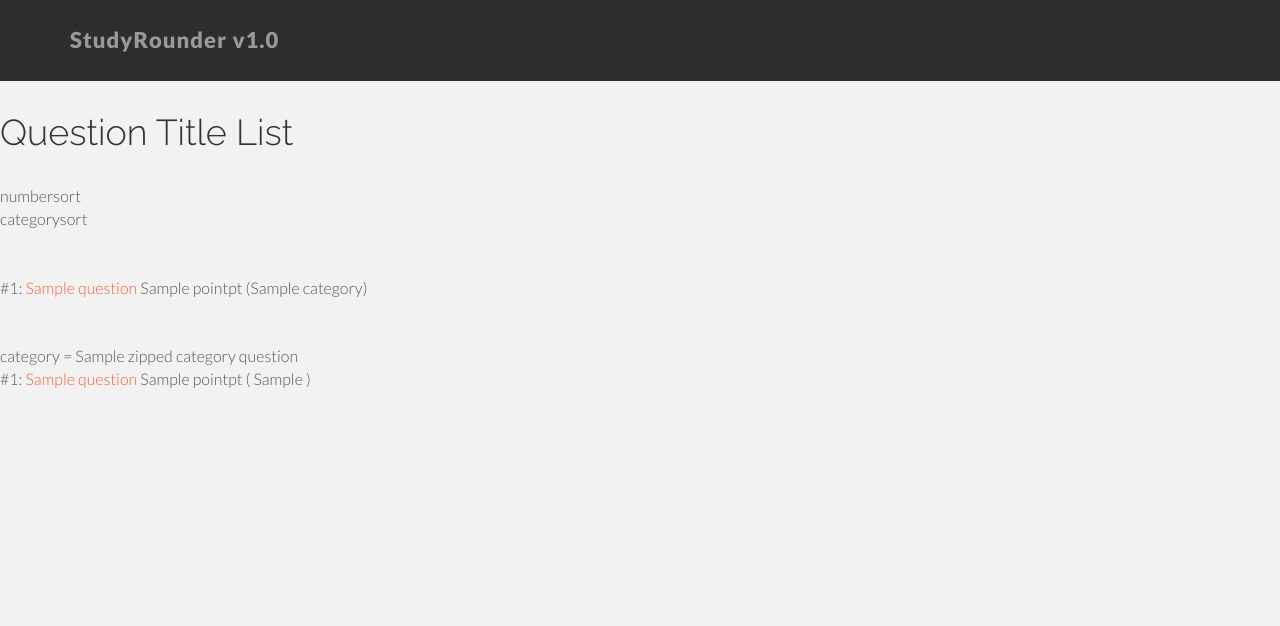
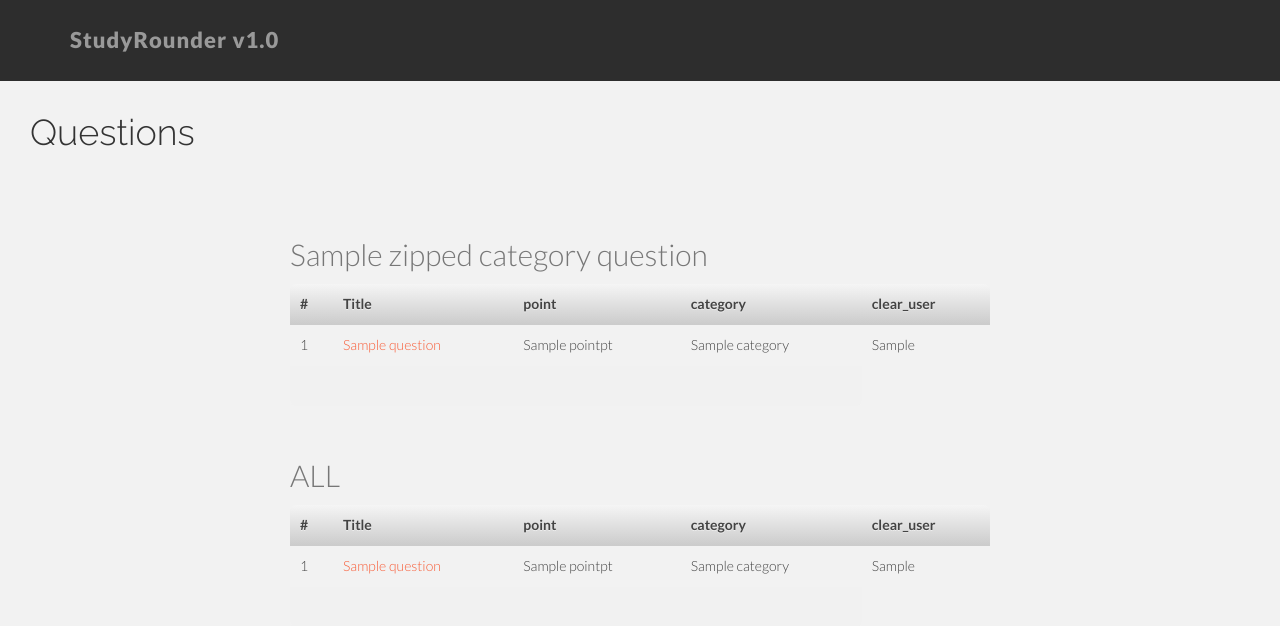
Before and after one commit to chestermx/StudyRounder, a Django app: template StudyRounder/general/templates/top.html in a window 1280 px wide. Shown: the top 626 px of the page. Run offline with Django 3.2, Linux system fonts and the light colour scheme; the template is opened without the code that fills it: most values are stand-ins (such as "Sample title", 1, 10 or a date in 2020); some libraries are stand-ins or nearby versions.

Commit message:
[add]questionをzebra.cssを用いてUI向上

```diff
--- a/StudyRounder/general/templates/base.html
+++ b/StudyRounder/general/templates/base.html
@@ -8,6 +8,8 @@
     <link href="{% static 'bootstrap-3.3.7-dist/css/bootstrap.css' %}" rel="stylesheet">
     <link href="{% static 'assets/css/font-awesome.min.css' %}" rel="stylesheet">
     <link href="{% static 'assets/css/main.css' %}" rel="stylesheet">
+    <script type="text/javascript" src="{% static 'jquery-3.2.1.min.js' %}"></script>
+    <script type="text/javascript" src="{% static 'bootstrap-3.3.7-dist/js/bootstrap.min.js' %}"></script>
 </head>
 <body>
 
@@ -56,8 +58,8 @@
 <h1>{% block title %}{% endblock %}</h1><br>
 {% block content %}{% endblock %}
 
-<script type="text/javascript" src="{% static 'jquery-3.2.1.min.js' %}"></script>
-<script type="text/javascript" src="{% static 'bootstrap-3.3.7-dist/js/bootstrap.min.js' %}"></script>
+<!--<script type="text/javascript" src="{% static 'jquery-3.2.1.min.js' %}"></script>-->
+<!--<script type="text/javascript" src="{% static 'bootstrap-3.3.7-dist/js/bootstrap.min.js' %}"></script>-->
 
 <script type="text/javascript">
     $(function () {
--- a/StudyRounder/general/templates/top.html
+++ b/StudyRounder/general/templates/top.html
@@ -1,41 +1,81 @@
 {% extends "base.html" %}
+{% load staticfiles %}
 
-{% block title %}Question Title List{% endblock %}
+{% block extrahead %}
+    <link href="{% static 'zebra-style.css' %}" rel="stylesheet">
+{% endblock %}
+
+{% block title %}Questions{% endblock %}
 
 {% block content %}
 
-numbersort<br>
-categorysort<br>
-
-<br><br>
-
-{% for question in question_list %}
-    #{{ question.id }}: <a href="{% url 'general:question' question.id %}">{{ question.title }}</a>
-    {{ question.point }}pt
-    ({{ question.category.name }})<br>
+<!--CategorySort-->
+{% for category_name, category_question_list in zipped_category_question_list %}
+<table class="zebra menu_category">
+        <caption>{{category_name}}</caption>
+        <thead>
+        <tr>
+            <th>#</th>
+            <th>Title</th>
+            <th>point</th>
+            <th>category</th>
+            <th>clear_user</th>
+        </tr>
+        </thead>
+        <tfoot>
+        <tr>
+            <td>&nbsp;</td>
+            <td></td>
+            <td></td>
+            <td></td>
+        </tr>
+        </tfoot>
+        {% for question in category_question_list %}
+            <tr>
+                <td>{{ question.id }}</td>
+                <td><a href="{% url 'general:question' question.id %}">{{ question.title }}</a></td>
+                <td>{{ question.point }}pt</td>
+                <td>{{ question.category.name}}</td>
+                <td>{% for clear_user in question.clear_user.all %}
+                    {{ clear_user }}&nbsp;
+                    {% endfor %}
+                </td>
+            </tr>
+        {% endfor %}
+</table>
 {% endfor %}
 
-<br><br>
-
-{% for category_name, question_list in zipped_category_question_list %}
-    category = {{ category_name }}<br>
+<table class="zebra menu_number">
+    <caption>ALL</caption>
+    <thead>
+    <tr>
+        <th>#</th>
+        <th>Title</th>
+        <th>point</th>
+        <th>category</th>
+        <th>clear_user</th>
+    </tr>
+    </thead>
+    <tfoot>
+    <tr>
+        <td>&nbsp;</td>
+        <td></td>
+        <td></td>
+        <td></td>
+    </tr>
+    </tfoot>
     {% for question in question_list %}
-        #{{question.id}}:
-        <a href="{% url 'general:question' question.id %}">{{ question.title }}</a>
-
-        {{ question.point }}pt
-
-        <!--クリアユーザがいる場合-->
-        {% if question.clear_user.all %}({% endif %}
-        {% for clear_user in question.clear_user.all %}
-            {{ clear_user }}
-        {% endfor %}
-        {% if question.clear_user.all %}){% endif %}
-        <br>
+        <tr>
+            <td>{{ question.id }}</td>
+            <td><a href="{% url 'general:question' question.id %}">{{ question.title }}</a></td>
+            <td>{{ question.point }}pt</td>
+            <td>{{ question.category.name}}</td>
+            <td>{% for clear_user in question.clear_user.all %}
+                {{ clear_user }}&nbsp;
+                {% endfor %}
+            </td>
+        </tr>
     {% endfor %}
-    <br>
-{% endfor %}
-
-<br><br>
+</table>
 
 {% endblock %}
--- a/StudyRounder/static/assets/css/main.css
+++ b/StudyRounder/static/assets/css/main.css
@@ -14,7 +14,8 @@
 /* OVERALL ASPECT */
 
 body {
-  background-color: #f2f2f2;
+    /*background-color: #fafafa;*/
+    background-color: #f2f2f2;
     font-family: "Lato";
     font-weight: 300;
     font-size: 16px;
@@ -31,6 +32,7 @@ h1, h2, h3, h4, h5, h6 {
     font-family: "Raleway";
     font-weight: 300;
     color: #333;
+    margin-left: 30px;
 }
 
 
--- /dev/null
+++ b/StudyRounder/static/zebra-style.css
@@ -0,0 +1,85 @@
+caption{
+    font-size: 30px;
+}
+
+.zebra {
+    width: 700px;
+    margin: 40px auto;
+    /*font-family: 'trebuchet MS', 'Lucida sans', Arial;*/
+    font-size: 14px;
+    color: #444;
+}
+
+table {
+    *border-collapse: collapse; /* IE7 and lower */
+    border-spacing: 0;
+    width: 100%;
+}
+
+.zebra td, .zebra th {
+    padding: 10px;
+    border-bottom: 1px solid #f2f2f2;
+}
+
+.zebra tbody tr:nth-child(even) {
+    /*background: #f5f5f5;*/
+    background: #e8e8e8;
+    -webkit-box-shadow: 0 1px 0 rgba(255,255,255,.8) inset;
+    -moz-box-shadow:0 1px 0 rgba(255,255,255,.8) inset;
+    box-shadow: 0 1px 0 rgba(255,255,255,.8) inset;
+}
+
+.zebra th {
+    text-align: left;
+    text-shadow: 0 1px 0 rgba(255,255,255,.5);
+    border-bottom: 1px solid #ccc;
+    background-color: #eee;
+    background-image: -webkit-gradient(linear, left top, left bottom, from(#f5f5f5), to(#eee));
+    background-image: -webkit-linear-gradient(top, #f5f5f5, #ccc);
+    background-image:    -moz-linear-gradient(top, #f5f5f5, #ccc);
+    background-image:     -ms-linear-gradient(top, #f5f5f5, #ccc);
+    background-image:      -o-linear-gradient(top, #f5f5f5, #ccc);
+    background-image:         linear-gradient(top, #f5f5f5, #ccc);
+}
+
+.zebra th:first-child {
+    -moz-border-radius: 6px 0 0 0;
+    -webkit-border-radius: 6px 0 0 0;
+    border-radius: 6px 0 0 0;
+}
+
+.zebra th:last-child {
+    -moz-border-radius: 0 6px 0 0;
+    -webkit-border-radius: 0 6px 0 0;
+    border-radius: 0 6px 0 0;
+}
+
+.zebra th:only-child{
+    -moz-border-radius: 6px 6px 0 0;
+    -webkit-border-radius: 6px 6px 0 0;
+    border-radius: 6px 6px 0 0;
+}
+
+.zebra tfoot td {
+    border-bottom: 0;
+    border-top: 1px solid #fff;
+    background-color: #f1f1f1;
+}
+
+.zebra tfoot td:first-child {
+    -moz-border-radius: 0 0 0 6px;
+    -webkit-border-radius: 0 0 0 6px;
+    border-radius: 0 0 0 6px;
+}
+
+.zebra tfoot td:last-child {
+    -moz-border-radius: 0 0 6px 0;
+    -webkit-border-radius: 0 0 6px 0;
+    border-radius: 0 0 6px 0;
+}
+
+.zebra tfoot td:only-child{
+    -moz-border-radius: 0 0 6px 6px;
+    -webkit-border-radius: 0 0 6px 6px
+    border-radius: 0 0 6px 6px
+}
```
Also changed, not shown: StudyRounder/general/templates/achievement.html (+10 -4 lines).
